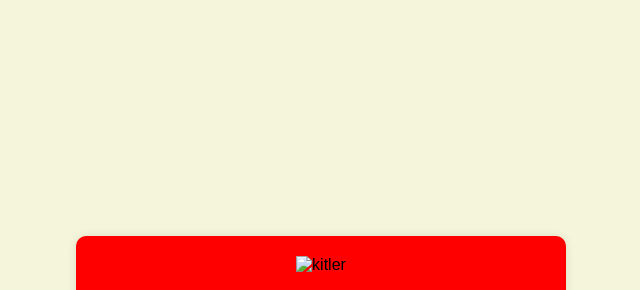
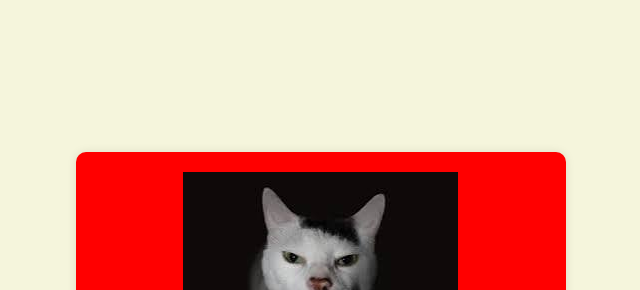
Before and after one commit to Dext4172010/Dixter, a plain HTML site: page index.html in a window 1280 px wide. Shown: the part 79-369 px from the top of the page, without its empty margins (319-959 px from the left). Drawn offline with Linux system fonts and the light colour scheme.

Commit message:
Update index.html

```diff
--- a/index.html
+++ b/index.html
@@ -47,7 +47,7 @@ button:active {
 </head>
 <body>
 <div class="container">
-  <img src="Hitler.html" alt="kitler">
+  <img src="Hitler.jpg" alt="kitler">
   <h1>WELCOME TO MYWEBPAGE!</h1>
   <a href="Draw.html">
   <button>Get started</button>
```
